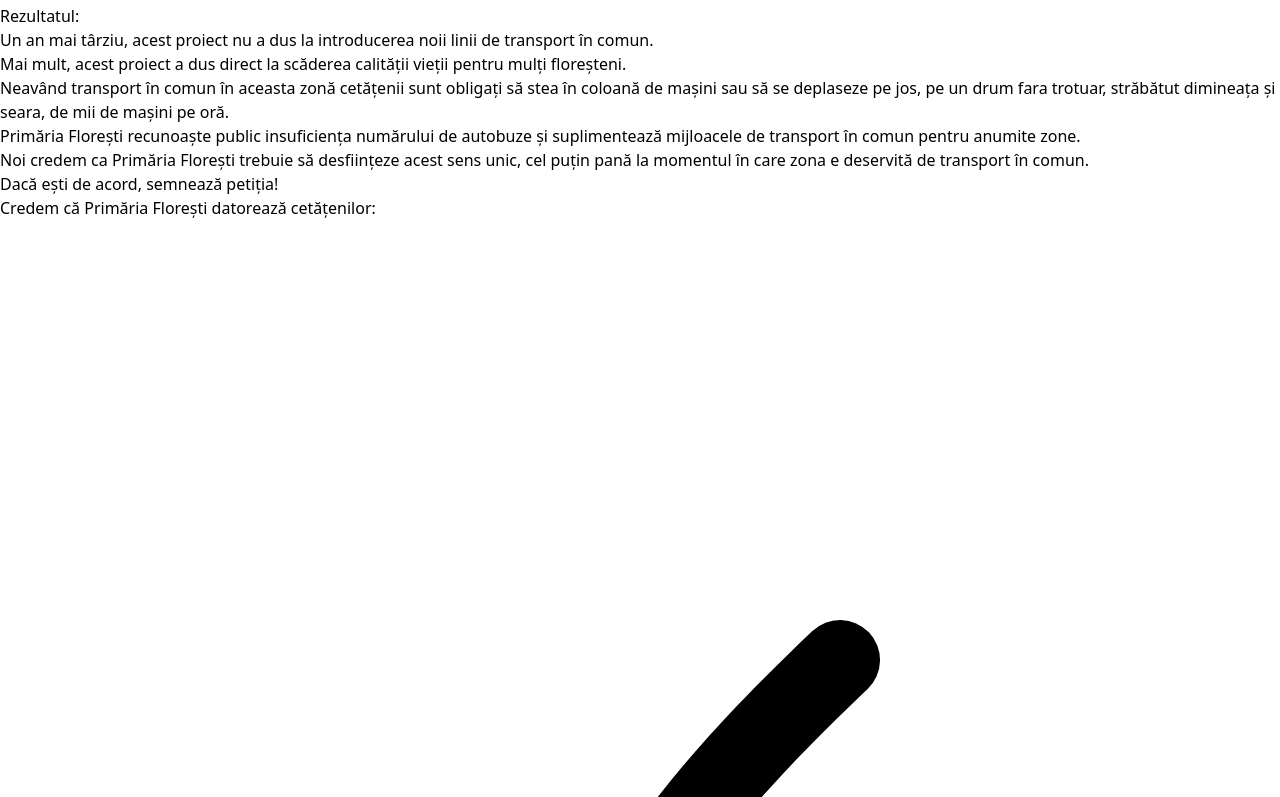
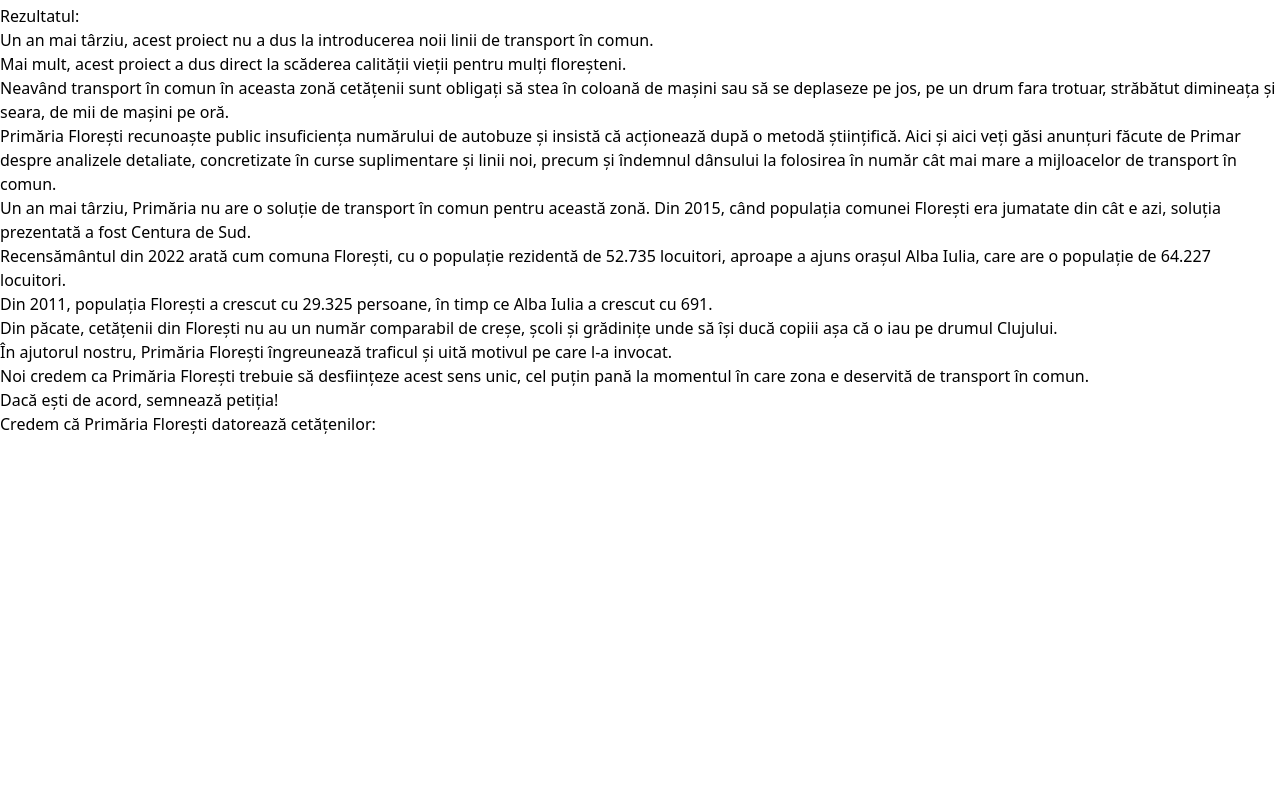
Before and after one commit to andreisebastianc/redeschide-razoare, a Next.js app: page / in a window 1280 px wide. Shown: the part 2863-3660 px from the top of the page. Built offline with nearby package versions, Linux system fonts and the light colour scheme; a web font is replaced by a local one.

Commit message:
Update texts. Add more links.

```diff
--- a/src/components/OneYearLater.jsx
+++ b/src/components/OneYearLater.jsx
@@ -21,16 +21,46 @@ export function OneYearLater() {
                             Mai mult, acest proiect a dus direct la scăderea calității vieții pentru mulți floreșteni.
                         </p>
                         <p className="mt-4 text-xl tracking-tight text-slate-700">
-                            Neavând transport în comun în aceasta zonă cetățenii sunt obligați să stea în coloană de mașini sau
-                            să se deplaseze pe jos, pe un drum fara trotuar, străbătut dimineața și seara, de mii de mașini pe
+                            Neavând transport în comun în aceasta zonă cetățenii sunt obligați să stea în coloană de
+                            mașini sau
+                            să se deplaseze pe jos, pe un drum fara trotuar, străbătut dimineața și seara, de mii de
+                            mașini pe
                             oră.
                         </p>
                         <p className="mt-4 text-xl tracking-tight text-slate-700">
-                            Primăria Florești recunoaște public insuficiența numărului de autobuze și suplimentează mijloacele
-                            de transport în comun pentru anumite zone.
+                            Primăria Florești recunoaște public insuficiența numărului de autobuze și insistă că
+                            acționează după o metodă științifică. <Link
+                            href="https://www.facebook.com/bogdannicolaepivariu/posts/pfbid0ho46ZaNPSj5R61P9u4Yf9aTqBDhzvjjWkpNRyawJ1STHfds8GxtHvxv3BCP1ejhpl"
+                            className="text-blue-600 underline" target="_blank">Aici</Link> și <Link
+                            className="text-blue-600 underline"
+                            href="https://www.facebook.com/bogdannicolaepivariu/posts/pfbid02FPARvmSdcTZxknzBdaz5BGu2gyGJCdrT1f6RijoQhzVcMU9QigRNrFwWPBRzpWkrl"
+                            target="_blank">aici</Link> veți găsi anunțuri făcute de Primar despre analizele
+                            detaliate,
+                            concretizate în curse suplimentare și linii noi, precum și îndemnul dânsului la folosirea în
+                            număr cât mai mare a mijloacelor de transport în comun.
                         </p>
                         <p className="mt-4 text-xl tracking-tight text-slate-700">
-                            Noi credem ca Primăria Florești trebuie să desființeze acest sens unic, cel puțin pană la momentul
+                            Un an mai târziu, Primăria nu are o soluție de transport în comun pentru această zonă.
+                            Din 2015, când <Link className="text-blue-600 underline"
+                                                 href="https://actualdecluj.ro/floresti-cea-mai-mare-comuna-din-romania-isi-dubleaza-populatia-in-10-ani-ajunge-a-doua-cea-mai-mare-localitate-din-judet-dupa-cluj-napoca-depaseste-turda/"
+                                                 target="_blank">populația comunei Florești era jumatate din cât e
+                            azi</Link>, soluția prezentată a fost <Link
+                            href="https://www.google.com/search?client=firefox-b-d&q=centura+de+sud+floresti"
+                            target="_blank">Centura de Sud</Link>.
+                        </p>
+                        <p className="mt-4 text-xl tracking-tight text-slate-700">
+                            Recensământul din 2022 arată cum comuna Florești, cu o populație rezidentă de 52.735 locuitori, aproape a ajuns orașul Alba Iulia, care are o populație de 64.227 locuitori.<br/>
+                            Din 2011, populația Florești a crescut cu 29.325 persoane, în timp ce Alba Iulia a crescut cu 691.
+                        </p>
+                        <p className="mt-4 text-xl tracking-tight text-slate-700">
+                            Din păcate, cetățenii din Florești nu au un număr comparabil de creșe, școli și grădinițe unde să își ducă copiii așa că o iau pe drumul Clujului.
+                        </p>
+                        <p className="mt-4 text-xl tracking-tight text-slate-700">
+                            În ajutorul nostru, Primăria Florești îngreunează traficul și uită motivul pe care l-a invocat.
+                        </p>
+                        <p className="mt-4 text-xl tracking-tight text-slate-700">
+                            Noi credem ca Primăria Florești trebuie să desființeze acest sens unic, cel puțin pană la
+                            momentul
                             în care zona e deservită de transport în comun.
                         </p>
                         <p className="mt-4 text-xl tracking-tight text-slate-700">
--- a/src/components/WhatCityHallOwes.jsx
+++ b/src/components/WhatCityHallOwes.jsx
@@ -1,5 +1,6 @@
 import {Container} from "@/components/Container";
 import {CheckIcon} from "@/components/CheckIcon";
+import Link from "next/link";
 
 export function WhatCityHallOwes() {
     return (
@@ -26,7 +27,11 @@ export function WhatCityHallOwes() {
                     ))}
                 </ul>
                 <p className="mt-8 text-xl tracking-tight text-blue-700">
-                    Toate acestea se pot realiza fără ca strada să fie sens unic ani de zile!
+                    Toate acestea se pot realiza fără ca strada să fie sens unic ani de zile! <Link
+                    href="#"
+                    className="mt-6 text-blue-600 underline hover:text-blue-800"
+                >Semnează petiția
+                </Link>!
                 </p>
             </Container>
         </section>
```
